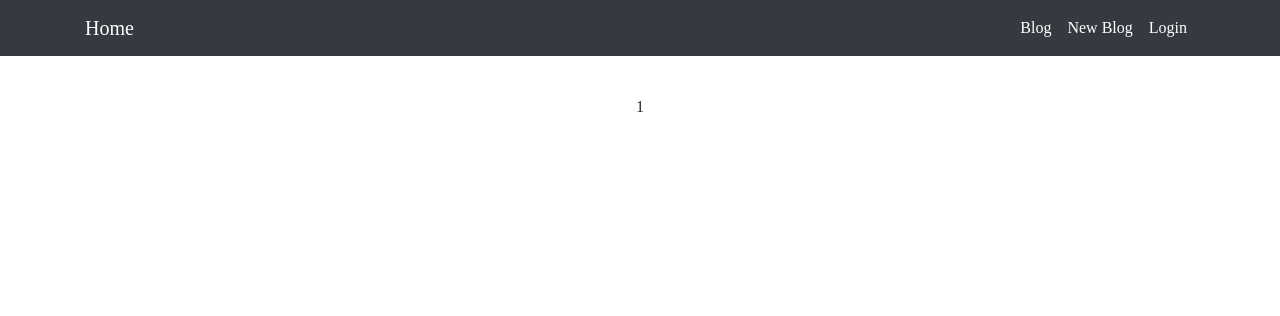
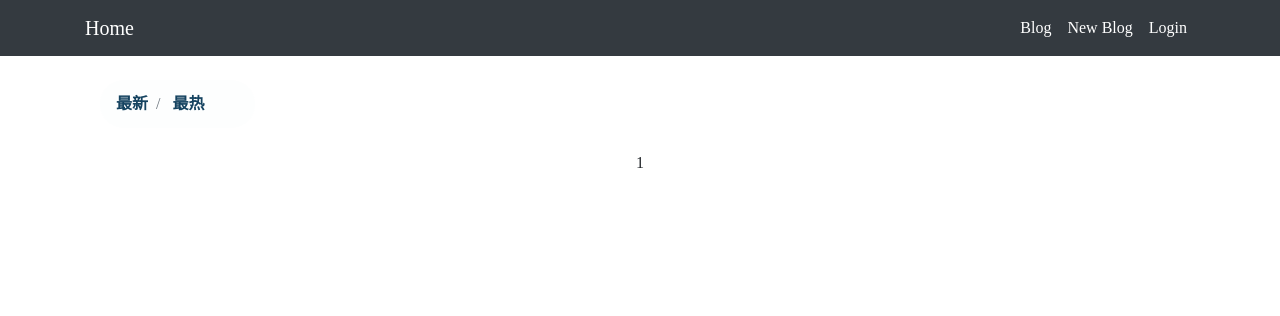
Before and after one commit to aduner/Django-Bootstrap4-build-personal-blog, a Django app: page /article/ in a window 1280 px wide. Shown: the top 316 px of the page. Run offline with Django 3.2, Linux system fonts and the light colour scheme; data that the repository does not hold is empty; some libraries are stand-ins or nearby versions.

Commit message:
2020 9.10

```diff
--- a/article/views.py
+++ b/article/views.py
@@ -9,8 +9,13 @@ from django.core.paginator import Paginator
 
 
 def article_list(request):
-    # 修改变量名称（articles -> article_list）
-    article_list = ArticlePost.objects.all()
+    if request.GET.get('order') == 'total_views':
+        article_list = ArticlePost.objects.all().order_by('-total_views')
+        order = 'total_views'
+    else:
+        article_list = ArticlePost.objects.all()
+        order = 'normal'
+
     blog_num = 5
     # 每页显示文章
     paginator = Paginator(article_list, blog_num)
--- a/static/css/article_list.css
+++ b/static/css/article_list.css
@@ -9,3 +9,18 @@
     color: #2471A3;
     background: #fbfcfc!important;
 }
+
+.sort{
+    border-radius: 25px;
+    background: #FDFEFE
+}
+
+.sort a{
+    color: #154360 ;
+    font-weight: bold;
+}
+
+.sort a:hover{
+    color: #E74C3C ;
+    font-weight: bold;
+}
--- a/templates/article/list.html
+++ b/templates/article/list.html
@@ -16,9 +16,23 @@
 
     <!-- 定义放置文章标题的div容器 -->
     <div class="container">
+
         <br>
+        <nav aria-label="breadcrumb" class="col-2 ">
+            <ol class="breadcrumb sort">
+                <li class="breadcrumb-item">
+                    <a href="{% url 'article:article_list' %}">
+                        最新
+                    </a>
+                </li>
+                <li class="breadcrumb-item">
+                    <a href="{% url 'article:article_list' %}?order=total_views">
+                        最热
+                    </a>
+                </li>
+            </ol>
+        </nav>
         <div class="row mt-2">
-
             {% for article in articles %}
                 <!-- 文章内容 -->
                 <div class="col-9 mb-4 ">
@@ -51,11 +65,11 @@
         <span class="step-links">
             <!-- 如果不是第一页，则显示上翻按钮 -->
             {% if articles.has_previous %}
-                <a href="?page=1" class="btn ">
+                <a href="?page=1&order={{ order }}" class="btn ">
                     &laquo; 首页
                 </a>
                 {#                <span>...</span>#}
-                <a href="?page={{ articles.previous_page_number }}"
+                <a href="?page={{ articles.previous_page_number }}&order={{ order }}"
                    class="btn "
                 >
                     {{ articles.previous_page_number }}
@@ -69,13 +83,13 @@
 
             <!-- 如果不是最末页，则显示下翻按钮 -->
             {% if articles.has_next %}
-                <a href="?page={{ articles.next_page_number }}"
+                <a href="?page={{ articles.next_page_number }}&order={{ order }}"
                    class="btn"
                 >
                     {{ articles.next_page_number }}
                 </a>
                 {#                <span>...</span>#}
-                <a href="?page={{ articles.paginator.num_pages }}"
+                <a href="?page={{ articles.paginator.num_pages }}&order={{ order }}"
                    class="btn"
                 >
                     尾页 &raquo;
```
